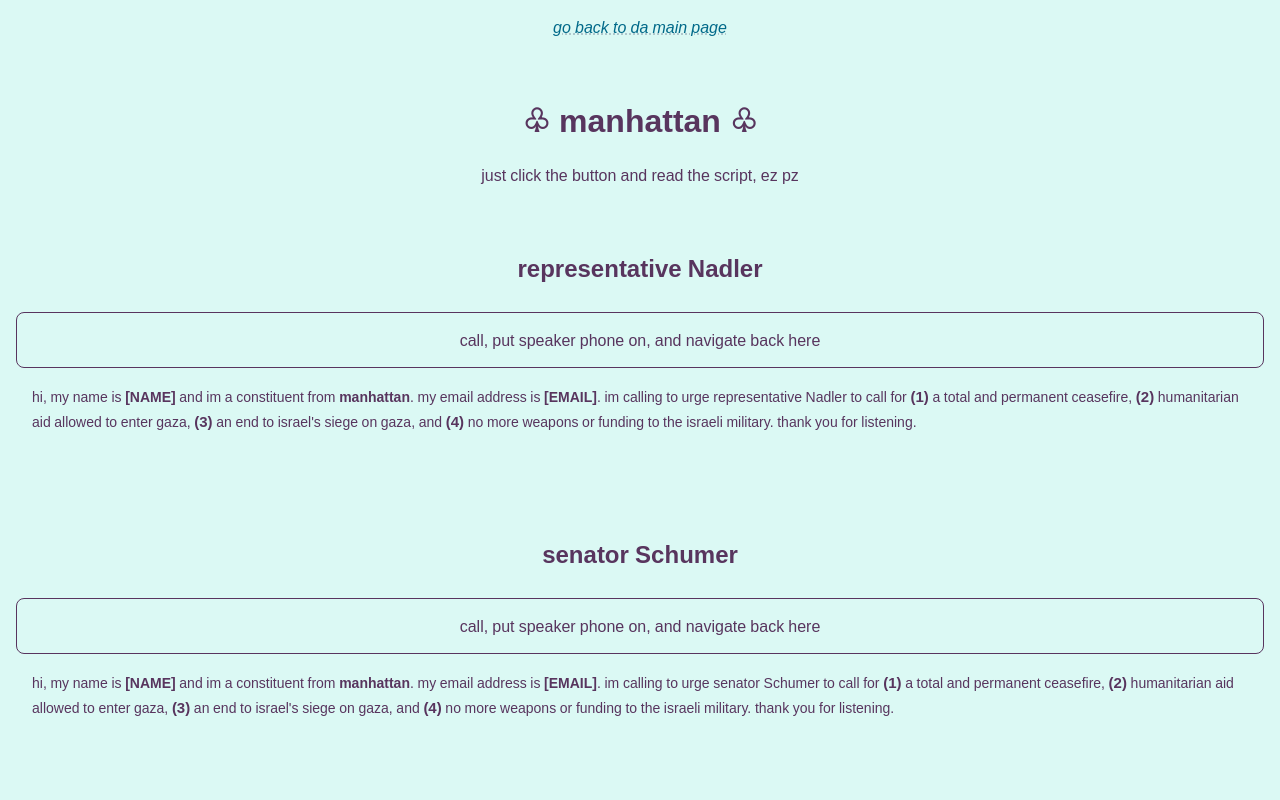
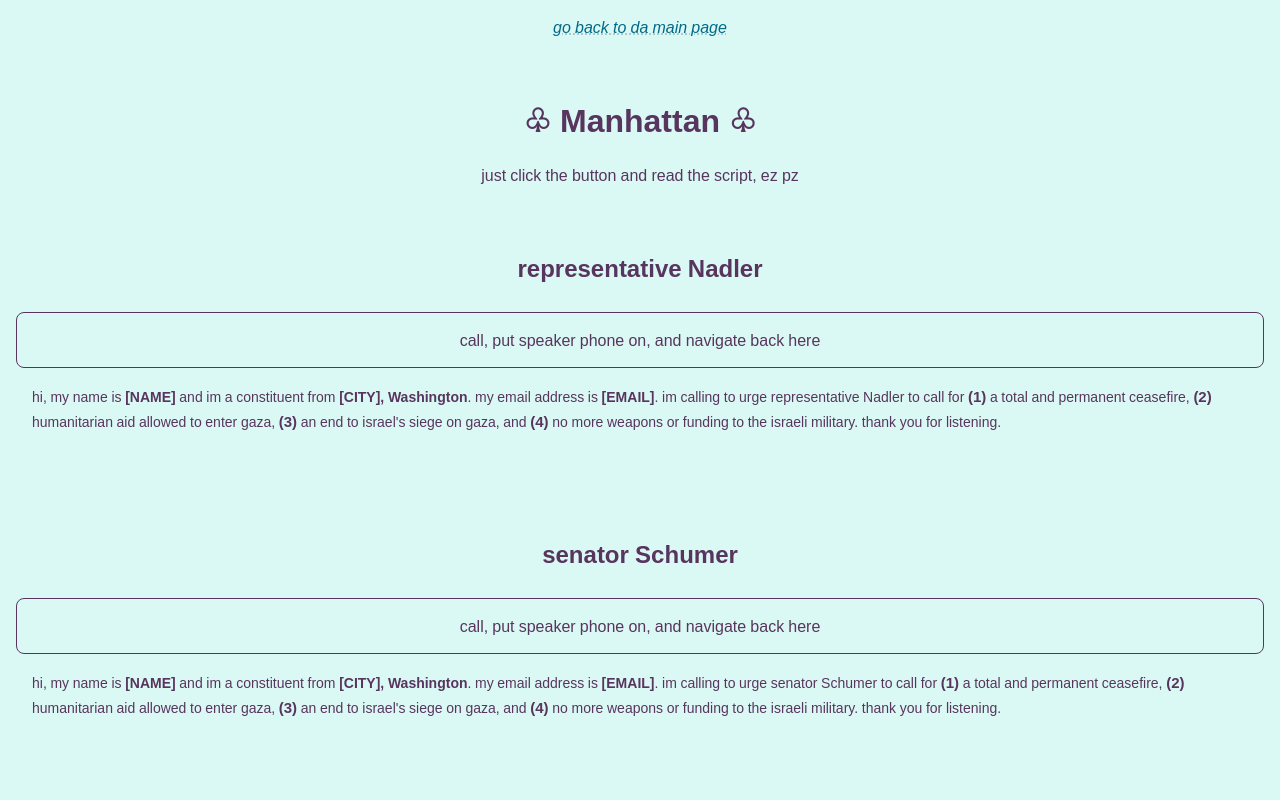
Before and after one commit to nishatfiroj/call-your-reps, a Next.js app: page /loc/manhattan in a window 1280 px wide. Shown: the top 800 px of the page. Built offline with nearby package versions, Linux system fonts and the light colour scheme.

Commit message:
some more refinements

```diff
--- a/src/app/loc/manhattan/page.tsx
+++ b/src/app/loc/manhattan/page.tsx
@@ -5,7 +5,7 @@ import { CallPage } from "@/components/CallPage"
 export default function Manhattan() {
   return (
     <CallPage
-      city="manhattan"
+      city="Manhattan"
       rep="Nadler"
       repNumber="2123677350"
       sen1="Schumer"
--- a/src/components/CallPage.tsx
+++ b/src/components/CallPage.tsx
@@ -18,7 +18,7 @@ export function CallPage({
   sen2,
   sen2Number,
 }: {
-  city: string
+  city: "Atlanta" | "Seattle" | "Manhattan"
   rep: string
   repNumber: string
   sen1: string
@@ -26,13 +26,25 @@ export function CallPage({
   sen2: string
   sen2Number: string
 }) {
+  let loc
+  switch (city) {
+    case "Atlanta":
+      loc = "Georgia"
+    case "Manhattan":
+      loc = "New York"
+    case "Seattle":
+      loc = "Washington"
+    default:
+      break
+  }
+
   return (
     <Main>
       <GoBackHome href="../">go back to da main page</GoBackHome>
 
       <br />
 
-      <TheBigHeader>♧ manhattan ♧</TheBigHeader>
+      <TheBigHeader>♧ {city} ♧</TheBigHeader>
       <p>just click the button and read the script, ez pz</p>
 
       <br />
@@ -41,7 +53,7 @@ export function CallPage({
       <RepContainer>
         <ScriptContainer>
           <Call telephone={repNumber} />
-          <Script rep={rep} loc={`${city}`} />
+          <Script rep={rep} loc={loc} />
         </ScriptContainer>
       </RepContainer>
       <br />
@@ -50,7 +62,7 @@ export function CallPage({
       <Header>senator {sen1}</Header>
       <ScriptContainer>
         <Call telephone={sen1Number} />
-        <Script rep={sen1} loc={`${city}`} senator />
+        <Script rep={sen1} loc={loc} senator />
       </ScriptContainer>
 
       <br />
@@ -60,7 +72,7 @@ export function CallPage({
       <RepContainer>
         <ScriptContainer>
           <Call telephone={sen2Number} />
-          <Script rep={sen2} loc={`${city}`} senator />
+          <Script rep={sen2} loc={loc} senator />
         </ScriptContainer>
       </RepContainer>
     </Main>
--- a/src/components/Script.tsx
+++ b/src/components/Script.tsx
@@ -17,15 +17,15 @@ export function Script({
   rep,
   senator = false,
 }: {
-  loc: string
+  loc: string | undefined
   rep: string
   senator?: boolean
 }) {
   return (
     <ScriptContainer>
-      hi, my name is <b>[NAME]</b> and im a constituent from <b>{loc}</b>. my
-      email address is <b>[EMAIL]</b>. im calling to urge{" "}
-      {senator ? "senator" : "representative"} {rep} to call for{" "}
+      hi, my name is <b>[NAME]</b> and im a constituent from{" "}
+      <b>[CITY], {loc}</b>. my email address is <b>[EMAIL]</b>. im calling to
+      urge {senator ? "senator" : "representative"} {rep} to call for{" "}
       <Number>(1)</Number> a total and permanent ceasefire, <Number>(2)</Number>{" "}
       humanitarian aid allowed to enter gaza, <Number>(3)</Number> an end to
       israel&apos;s siege on gaza, and <Number>(4)</Number> no more weapons or
```
